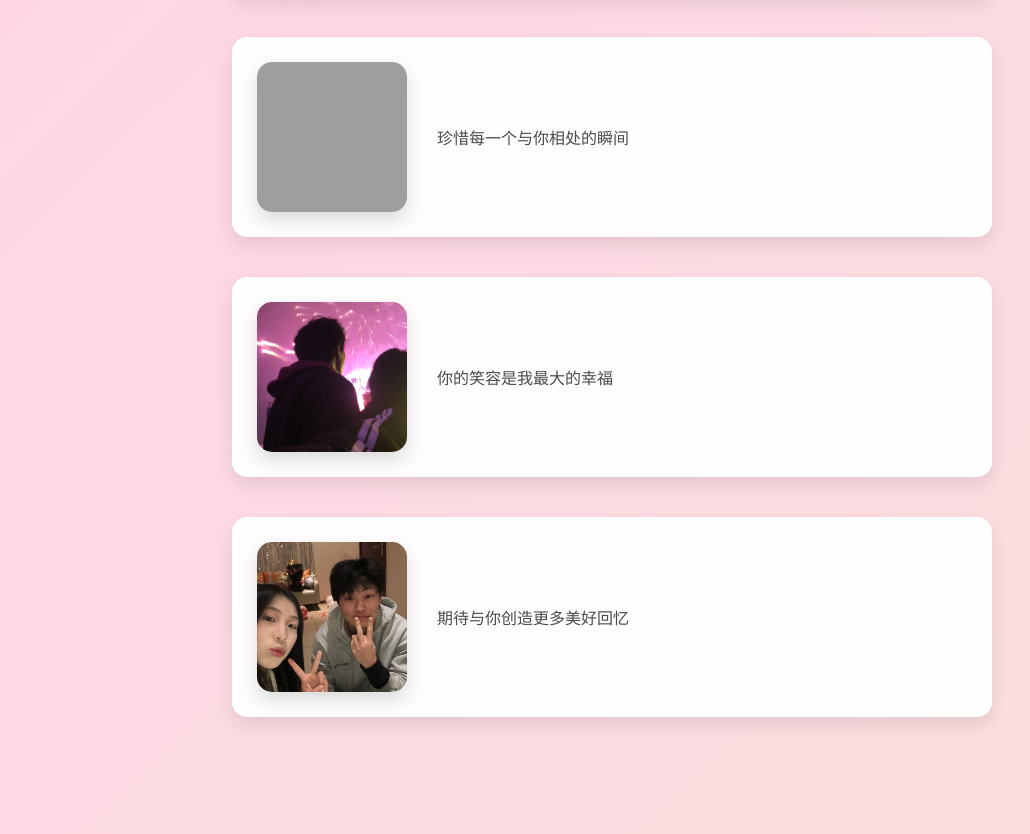
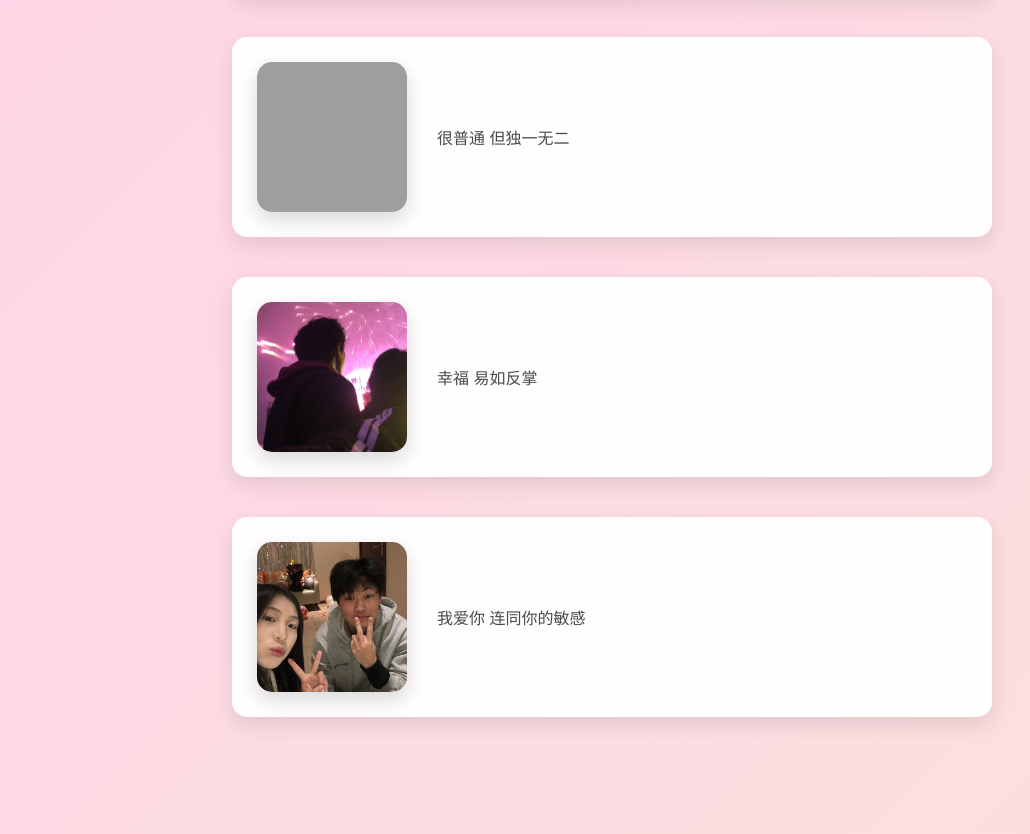
Before and after one commit to Breeze886/girl, a plain HTML site: page index.html in a window 1280 px wide. Shown: the part 2431-3265 px from the top of the page, without its empty margins (28-1058 px from the left). Drawn offline with nearby package versions, Linux system fonts and the light colour scheme; grey boxes are pictures that could not be loaded.

Commit message:
Add files via upload

```diff
--- a/index.html
+++ b/index.html
@@ -436,7 +436,7 @@
                     <img src="images-girl/ddd8_20250302105441.jpg" alt="美好回忆">
                 </div>
                 <div class="timeline-content">
-                    <div class="timeline-text">珍惜每一个与你相处的瞬间</div>
+                    <div class="timeline-text">很普通 但独一无二</div>
                 </div>
             </div>
             <div class="timeline-item" data-aos="fade-right">
@@ -444,7 +444,7 @@
                     <img src="images-girl/ddd9_20250302105451.jpg" alt="幸福时刻">
                 </div>
                 <div class="timeline-content">
-                    <div class="timeline-text">你的笑容是我最大的幸福</div>
+                    <div class="timeline-text">幸福 易如反掌</div>
                 </div>
             </div>
             <div class="timeline-item" data-aos="fade-left">
@@ -452,7 +452,7 @@
                     <img src="images-girl/ddd10_20250302105512.jpg" alt="甜蜜约定">
                 </div>
                 <div class="timeline-content">
-                    <div class="timeline-text">期待与你创造更多美好回忆</div>
+                    <div class="timeline-text">我爱你 连同你的敏感</div>
                 </div>
             </div>
         </div>
@@ -470,7 +470,7 @@
     </div>
 
     <audio id="bgMusic" loop>
-        <source src="love-song.mp3" type="audio/mp3">
+        <source src="http://demo.qiniu.com/love-song.mp3" type="audio/mp3">
     </audio>
 
     <script src="https://unpkg.com/aos@2.3.1/dist/aos.js"></script>
```
